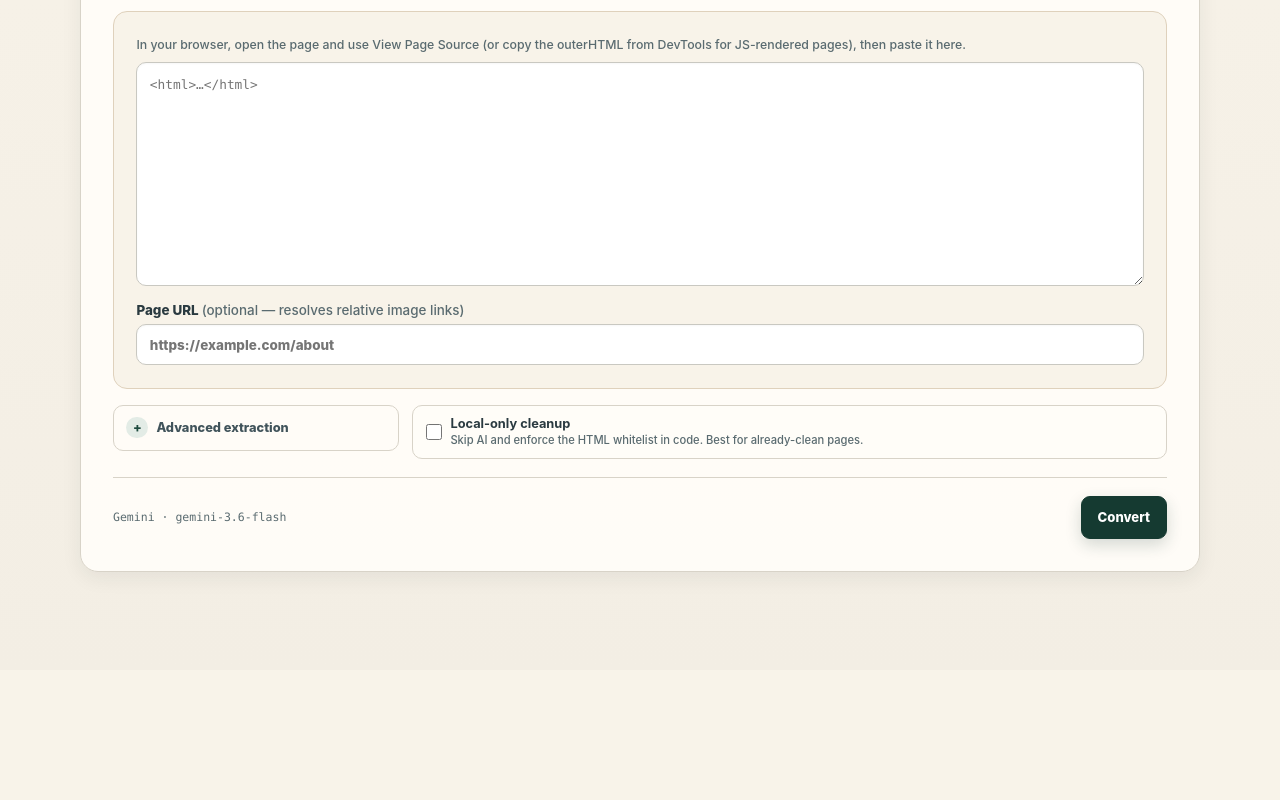
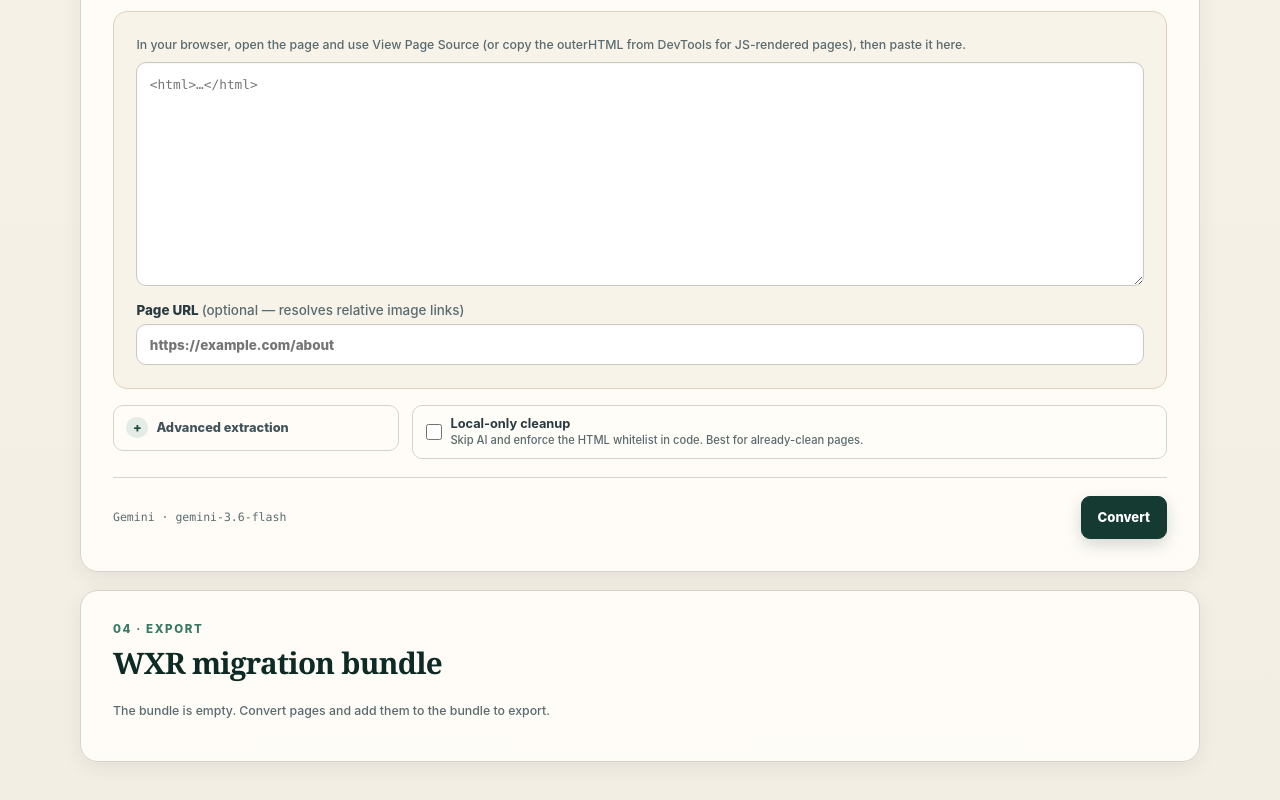
Before and after one commit to irgendjemandkeinkorper/wp-gutenberg-migration-translation, a React (Vite) app: page / in a window 1280 px wide. Shown: the part 703-1503 px from the top of the page. Before the commit the page ends 1373 px from the top, so only its background shows below. Built offline with nearby package versions, Linux system fonts and the light colour scheme.

Commit message:
🎨 Palette: Add visual empty state for BundleExportPanel
Co-authored-by: irgendjemandkeinkorper <102175223+irgendjemandkeinkorper@users.noreply.github.com>

```diff
--- a/src/components/BundleExportPanel.tsx
+++ b/src/components/BundleExportPanel.tsx
@@ -48,7 +48,17 @@ export function BundleExportPanel({
         </section>
       );
     }
-    return null;
+    return (
+      <section className="panel bundle-panel" role="status">
+        <div className="panel-heading">
+          <div>
+            <p className="section-kicker">04 · Export</p>
+            <h2>WXR migration bundle</h2>
+          </div>
+        </div>
+        <p className="hint">The bundle is empty. Convert pages and add them to the bundle to export.</p>
+      </section>
+    );
   }
 
   function downloadWxr() {
```
Also changed, not shown: .jules/palette.md, 1 other file (tests, documents, lock files or other folders).
